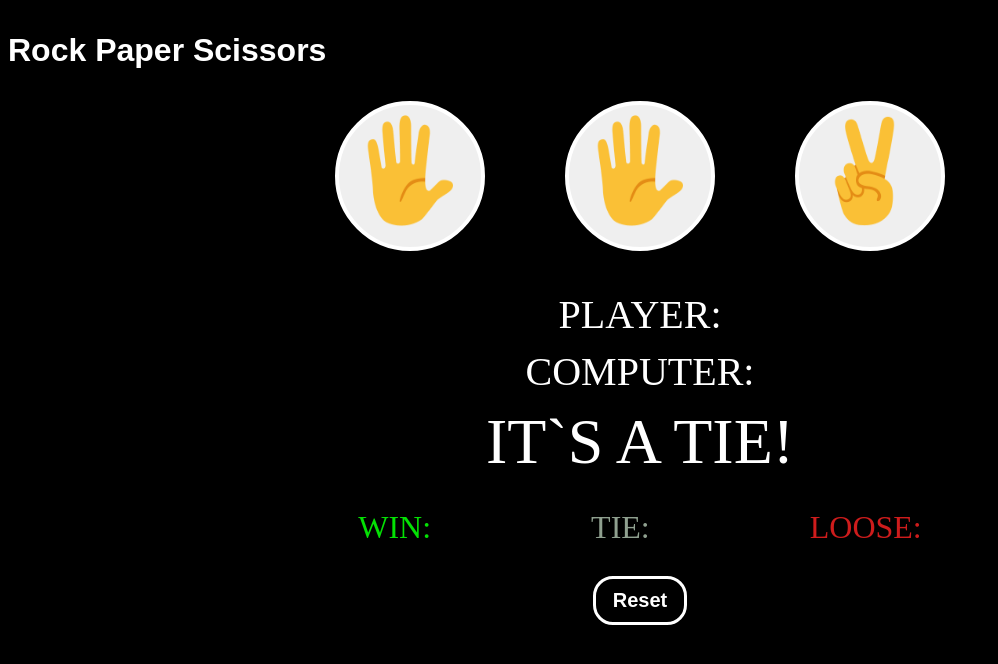
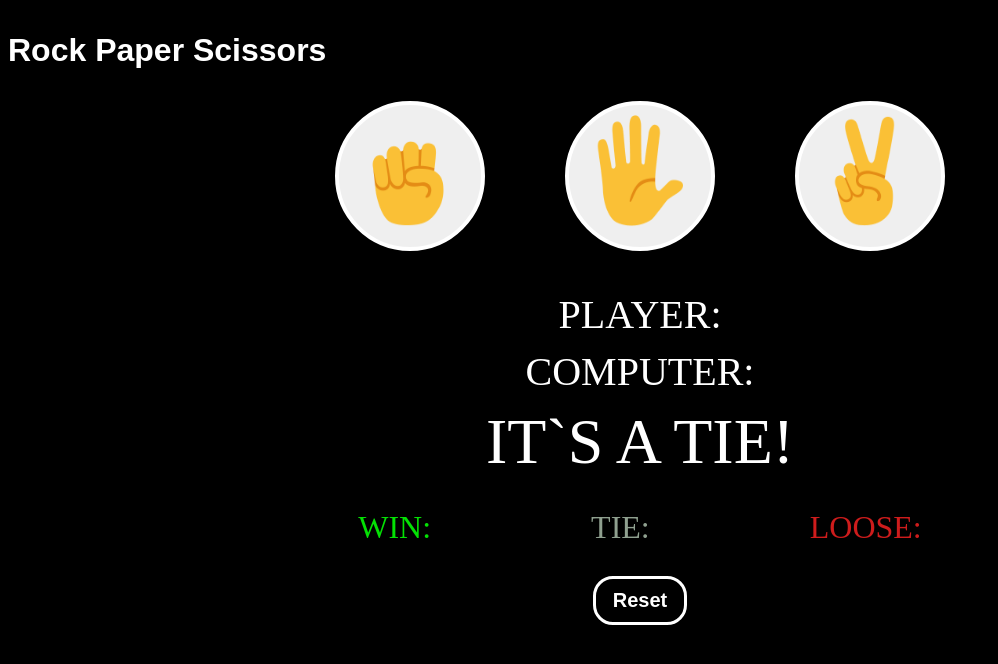
Before and after one commit to Mr1Muhammad/RockPaperScissors, a plain HTML site: page index.html in a window 1280 px wide. Shown: the whole page, without its empty margins (0-998 px from the left). Drawn offline with Linux system fonts and the light colour scheme; files whose address does not match are found by name.

Commit message:
Update index.html

```diff
--- a/index.html
+++ b/index.html
@@ -12,13 +12,13 @@
 
       <button class="box1" title="rock" onclick="
         playGame('rock');">
-        <img src="https://github.com/Mr1Muhammad/RockPaperScissors/blob/main/paper-emoji.png?raw=true">
+        <img src= "https://github.com/Mr1Muhammad/RockPaperScissors/blob/main/rock-emoji.png?raw=true">
       </button>
 
 
       <button class="box2" title="paper" onclick="
       playGame('paper');">
-        <img src="C:/Users/muham/OneDrive/Desktop/Javascript/projects/RockPaperScissors/paper-emoji.png">
+        <img src="https://github.com/Mr1Muhammad/RockPaperScissors/blob/main/paper-emoji.png?raw=true">
       </button>
 
 
```
